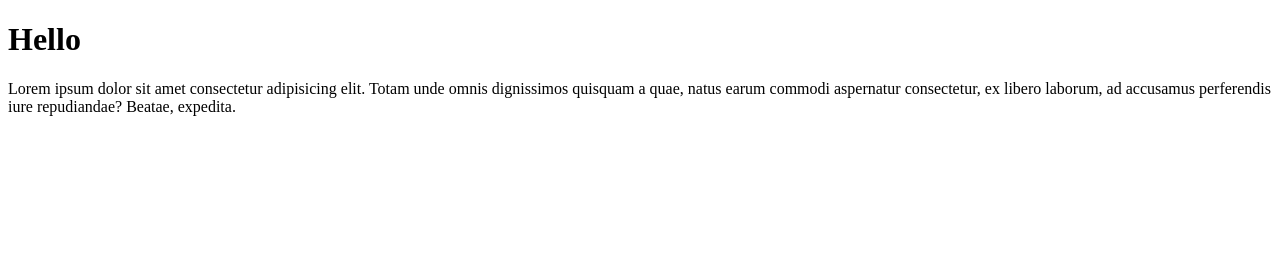
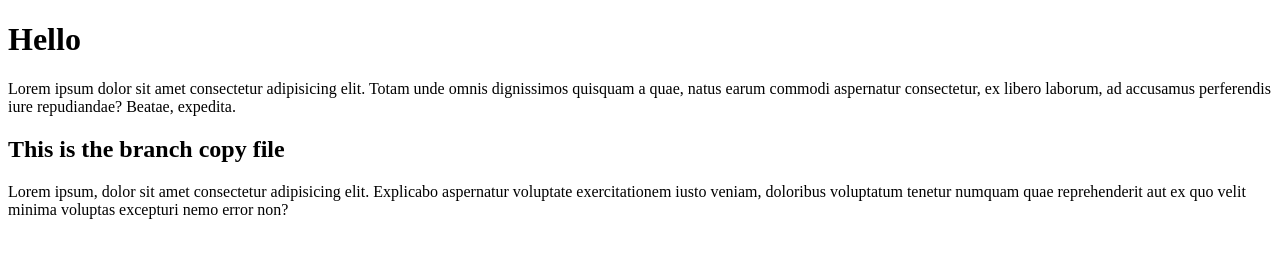
Before and after one commit to MihaJuana/BasicFrontend, a plain HTML site: page index.html in a window 1280 px wide. Drawn offline with Linux system fonts and the light colour scheme.

Commit message:
adding new paragraph via branch (MainCopy)

```diff
--- a/index.html
+++ b/index.html
@@ -14,6 +14,12 @@
         <p>
             Lorem ipsum dolor sit amet consectetur adipisicing elit. Totam unde omnis dignissimos quisquam a quae, natus earum commodi aspernatur consectetur, ex libero laborum, ad accusamus perferendis iure repudiandae? Beatae, expedita.
         </p>
+        <h2>
+            This is the branch copy file
+        </h2>
+        <p>
+            Lorem ipsum, dolor sit amet consectetur adipisicing elit. Explicabo aspernatur voluptate exercitationem iusto veniam, doloribus voluptatum tenetur numquam quae reprehenderit aut ex quo velit minima voluptas excepturi nemo error non?
+        </p>
     </div>
 
 </body>
```
